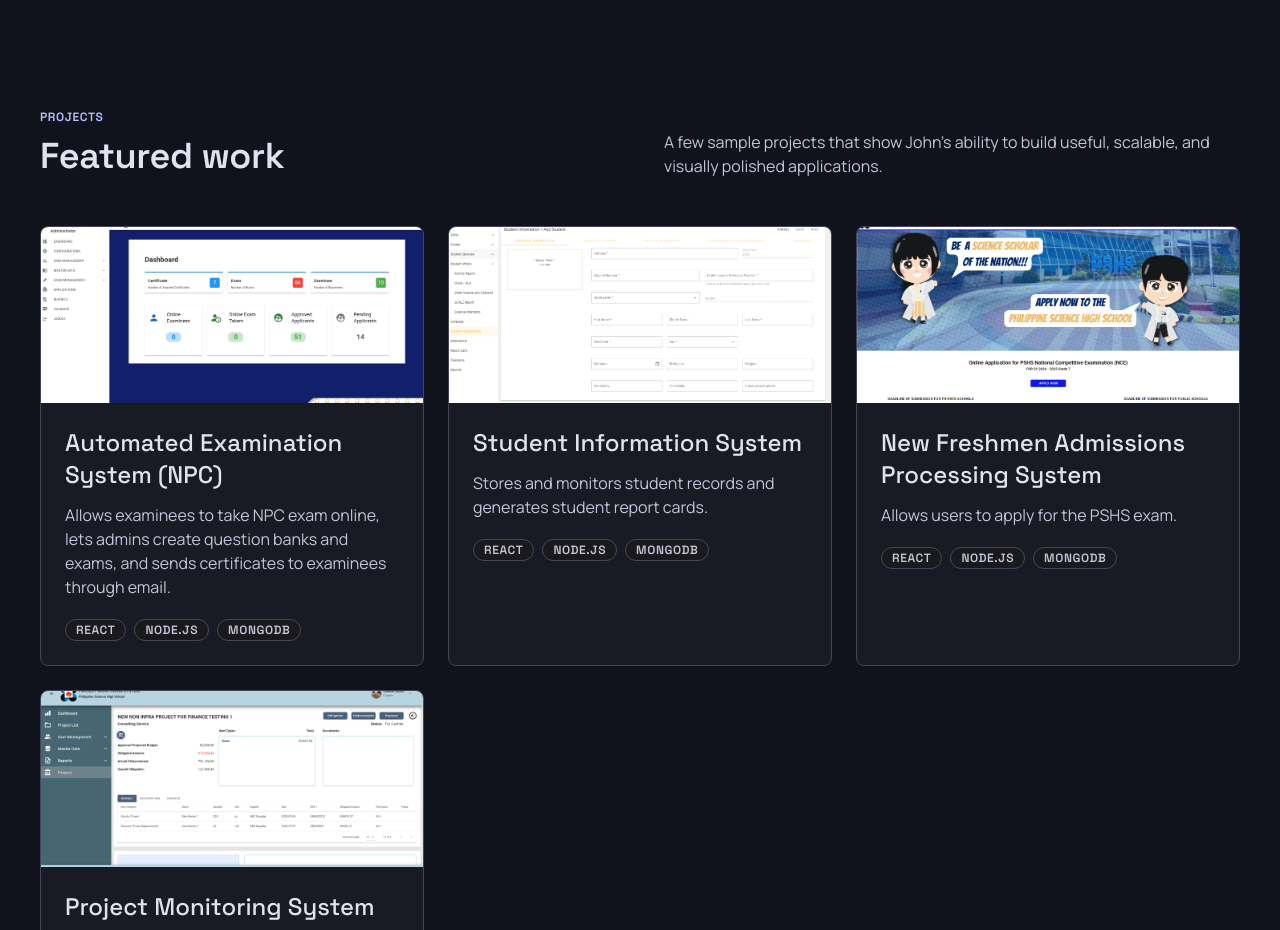
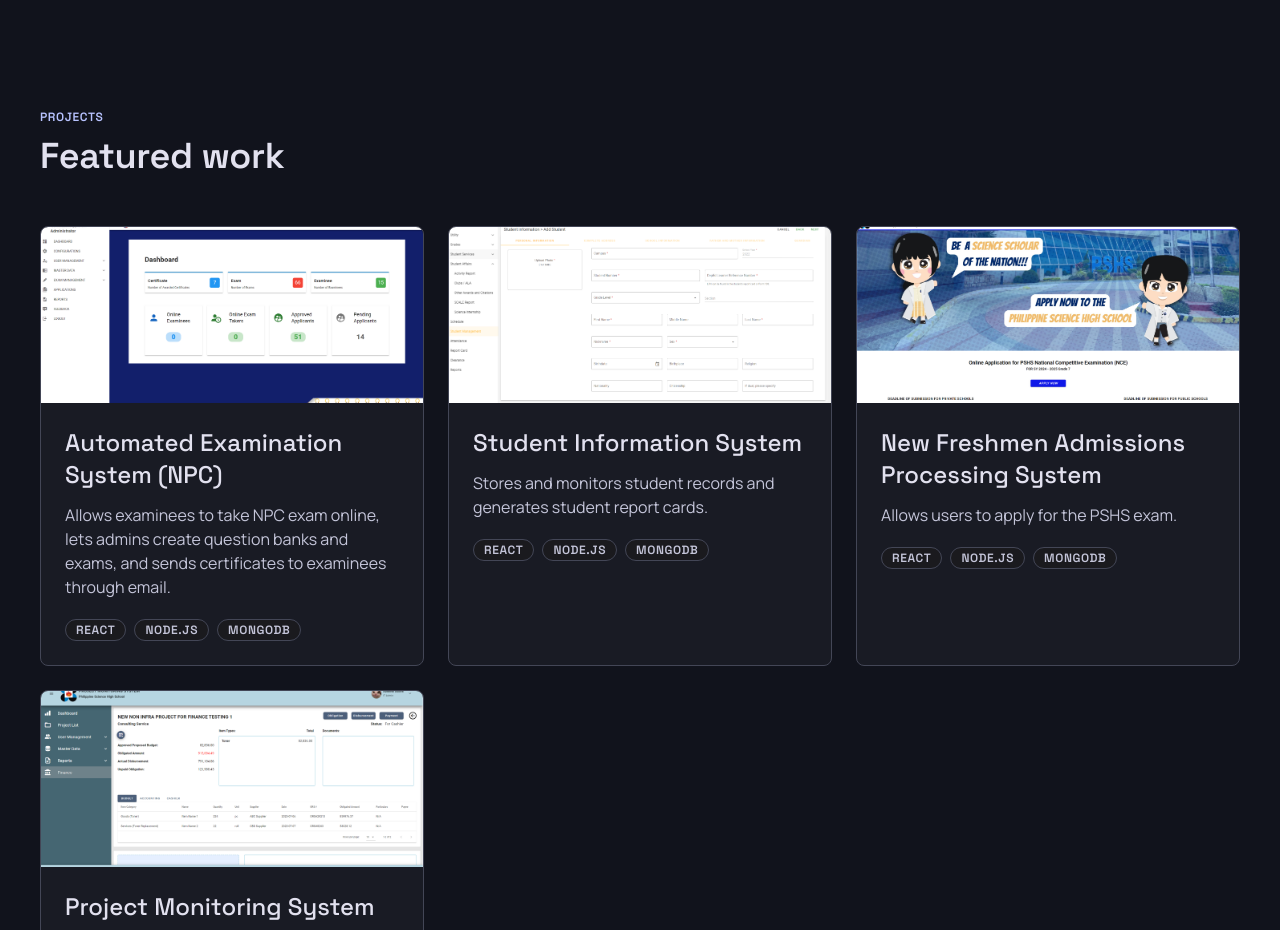
Before and after one commit to rodche-web/rodwinchester-portfolio, a React (Vite) app: page / in a window 1280 px wide. Shown: the part 1660-2590 px from the top of the page. Built offline with nearby package versions, Linux system fonts and the light colour scheme.

Commit message:
chore: description commented

```diff
--- a/src/components/ProjectsSection.jsx
+++ b/src/components/ProjectsSection.jsx
@@ -6,7 +6,7 @@ function ProjectsSection({ projects }) {
           <p className="section-eyebrow">{projects.eyebrow}</p>
           <h2 className="font-heading mt-3 text-4xl font-semibold leading-[1.2] tracking-[-0.01em] text-[var(--on-surface)]">{projects.heading}</h2>
         </div>
-        <p className="max-w-xl text-[var(--on-surface-variant)]">{projects.description}</p>
+        {/* <p className="max-w-xl text-[var(--on-surface-variant)]">{projects.description}</p> */}
       </div>
 
       <div className="mt-12 grid gap-6 md:grid-cols-3">
```
